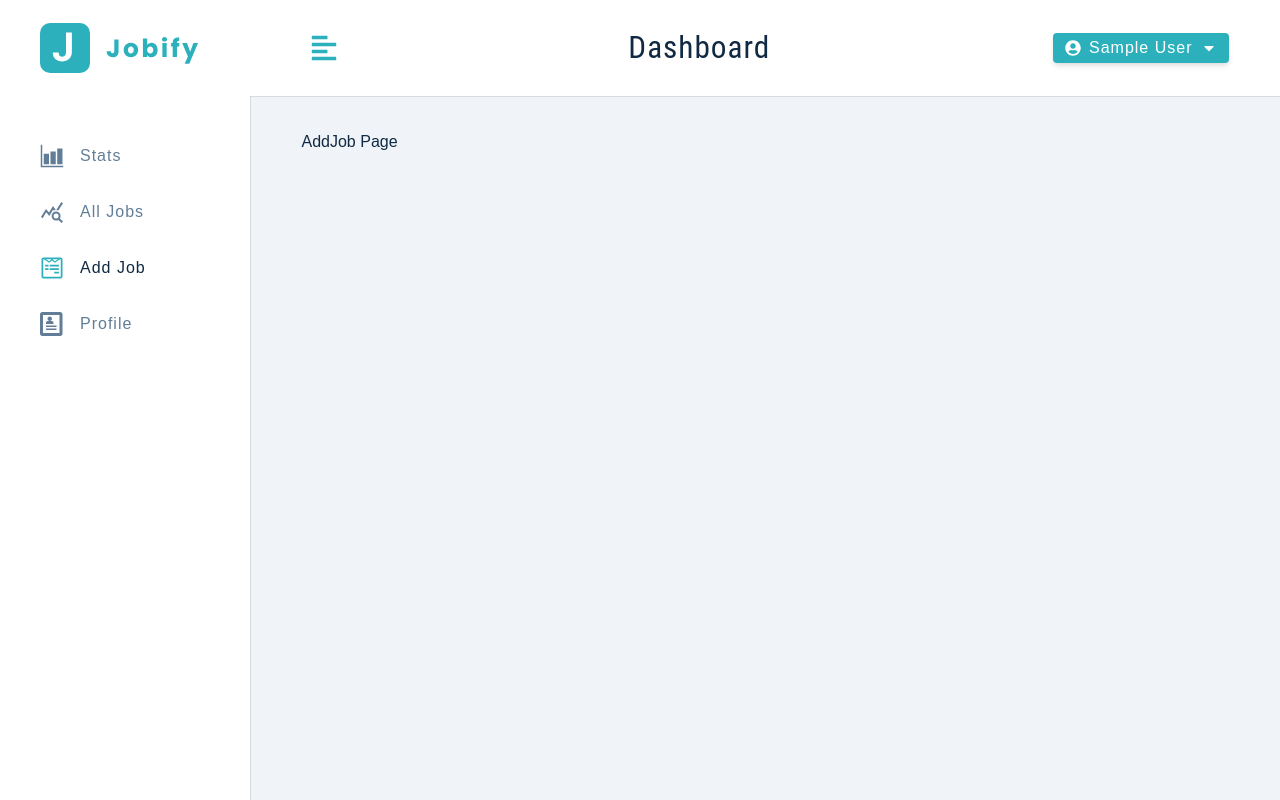
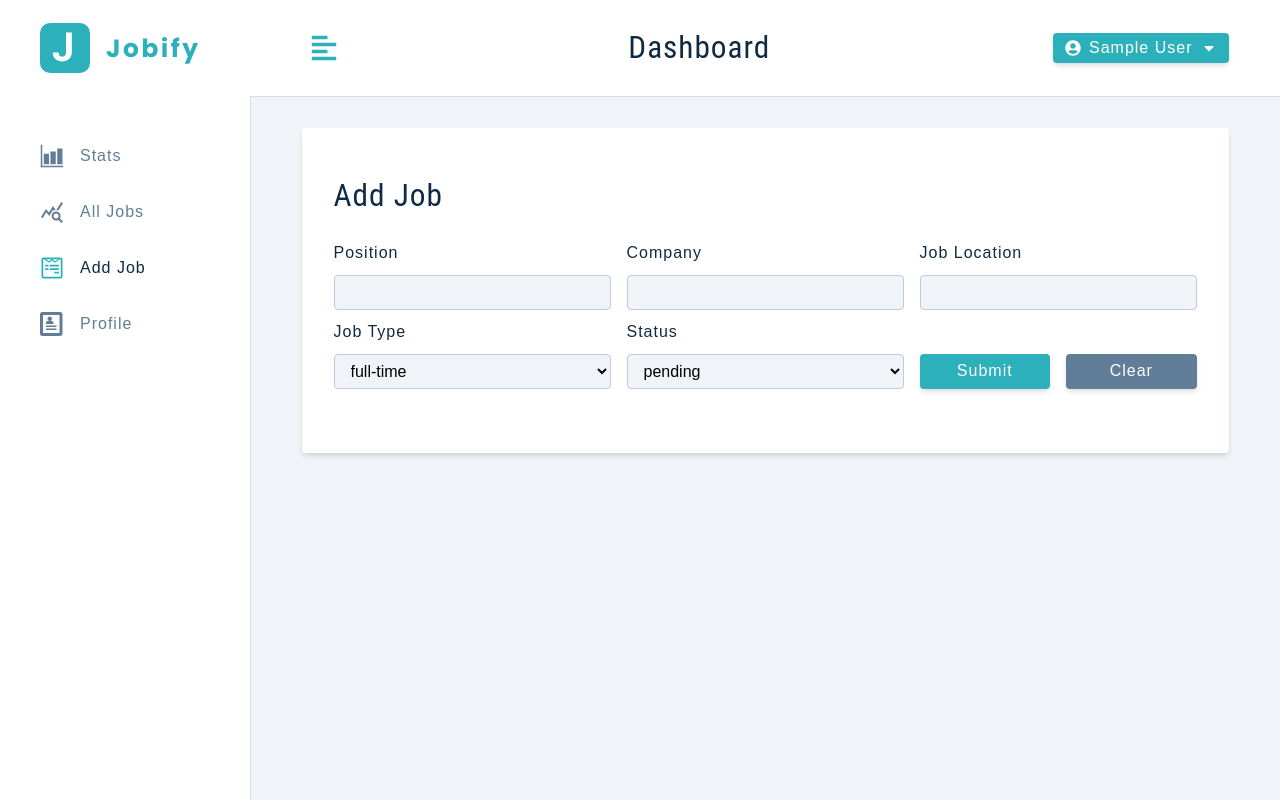
Before and after one commit to amansahu22/jobify-mern, a React (Create React App) app in the folder client/: page /add-job in a window 1280 px wide. Built offline with nearby package versions, Linux system fonts and the light colour scheme; sample sign-in values are in the browser's storage; the HTML template or start-up script is replaced by a standard one.

Commit message:
Add Job Front End completed

```diff
--- a/client/package.json
+++ b/client/package.json
@@ -9,11 +9,13 @@
     "axios": "^0.26.1",
     "history": "^5.3.0",
     "normalize.css": "^8.0.1",
+    "path": "^0.12.7",
     "react": "^17.0.2",
     "react-dom": "^17.0.2",
     "react-icons": "^4.3.1",
     "react-router-dom": "^6.2.2",
     "react-scripts": "5.0.0",
+    "stream": "^0.0.2",
     "styled-components": "^5.3.3",
     "web-vitals": "^2.1.4"
   },
--- a/client/src/context/actions.js
+++ b/client/src/context/actions.js
@@ -23,3 +23,13 @@ export const UPDATE_USER_BEGIN = "UPDATE_USER_BEGIN";
 export const UPDATE_USER_SUCCESS = "UPDATE_USER_SUCCESS";
 
 export const UPDATE_USER_ERROR = "UPDATE_USER_ERROR";
+
+export const HANDLE_JOB_INPUT_CHANGE = "HANDLE_JOB_INPUT_CHANGE";
+
+export const ClEAR_JOB_INPUT = "ClEAR_JOB_INPUT";
+
+export const CREATE_JOB_BEGIN='CREATE_JOB_BEGIN';
+
+export const CREATE_JOB_SUCCESS='CREATE_JOB_SUCCESS';
+
+export const CREATE_JOB_ERROR='CREATE_JOB_ERROR'
--- a/client/src/context/appContext.js
+++ b/client/src/context/appContext.js
@@ -15,6 +15,11 @@ import {
   UPDATE_USER_BEGIN,
   UPDATE_USER_SUCCESS,
   UPDATE_USER_ERROR,
+  HANDLE_JOB_INPUT_CHANGE,
+  ClEAR_JOB_INPUT,
+  CREATE_JOB_BEGIN,
+  CREATE_JOB_SUCCESS,
+  CREATE_JOB_ERROR,
 } from "./actions";
 
 const user = localStorage.getItem("user");
@@ -29,8 +34,16 @@ const initialState = {
   token: token,
   user: user ? JSON.parse(user) : null,
   userLocation: location || "",
+  showSidebar: false,
+  company: "",
+  position: "",
+  status: "pending",
+  statusOptions: ["pending", "interview", "decline"],
+  jobType: "full-time",
+  jobTypeOptions: ["full-time", "part-time", "remote", "internship"],
   jobLocation: location || "",
-  showSidebar: false,
+  isEditing: false,
+  editJobid: "",
 };
 
 const AppContext = React.createContext();
@@ -191,6 +204,41 @@ const AppContextProvider = ({ children }) => {
     clearAlert();
   };
 
+  const handleJobInputChange = (name, value) => {
+    dispatch({ type: HANDLE_JOB_INPUT_CHANGE, payload: { name, value } });
+  };
+
+  const clearJobInputs = () => {
+    dispatch({ type: ClEAR_JOB_INPUT });
+  };
+
+  const createJob = async () => {
+    dispatch({ type: CREATE_JOB_BEGIN });
+    try {
+      const { company, position, jobType, userLocation, status } = state;
+
+      await authFetch.post("/jobs", {
+        company,
+        position,
+        jobType,
+        userLocation,
+        status,
+      });
+
+      dispatch({ type: CREATE_JOB_SUCCESS });
+      clearJobInputs();
+    } catch (error) {
+      if (error.response.status === 401) return;
+
+      dispatch({
+        type: CREATE_JOB_ERROR,
+        payload: { msg: error.response.data.msg },
+      });
+    }
+
+    clearAlert();
+  };
+
   return (
     <AppContext.Provider
       value={{
@@ -201,6 +249,9 @@ const AppContextProvider = ({ children }) => {
         toggleSidebar,
         logoutUser,
         updateUser,
+        handleJobInputChange,
+        clearJobInputs,
+        createJob,
       }}
     >
       {children}
--- a/client/src/context/reducer.js
+++ b/client/src/context/reducer.js
@@ -12,7 +12,13 @@ import {
   UPDATE_USER_BEGIN,
   UPDATE_USER_SUCCESS,
   UPDATE_USER_ERROR,
+  HANDLE_JOB_INPUT_CHANGE,
+  ClEAR_JOB_INPUT,
+  CREATE_JOB_BEGIN,
+  CREATE_JOB_SUCCESS,
+  CREATE_JOB_ERROR,
 } from "./actions";
+
 import { initialState } from "./appContext";
 const reducer = (state, action) => {
   if (action.type === DISPLAY_ALERT) {
@@ -145,6 +151,54 @@ const reducer = (state, action) => {
     };
   }
 
+  if (action.type === HANDLE_JOB_INPUT_CHANGE) {
+    return {
+      ...state,
+      [action.payload.name]: action.payload.value,
+    };
+  }
+
+  if (action.type === ClEAR_JOB_INPUT) {
+    return {
+      ...state,
+      company: "",
+      position: "",
+      status: "pending",
+      jobType: "full-time",
+      jobLocation: state.userLocation || "",
+      isEditing: false,
+      editJobid: "",
+      isAlertShown: false,
+    };
+  }
+
+  if (action.type === CREATE_JOB_BEGIN) {
+    return {
+      ...state,
+      isLoading: true,
+    };
+  }
+
+  if (action.type === CREATE_JOB_SUCCESS) {
+    return {
+      ...state,
+      isLoading: false,
+      isAlertShown: true,
+      alertType: "success",
+      alertText: "New Job Created",
+    };
+  }
+
+  if (action.type === CREATE_JOB_ERROR) {
+    return {
+      ...state,
+      isLoading: false,
+      isAlertShown: true,
+      alertType: "danger",
+      alertText: action.payload.msg,
+    };
+  }
+
   throw new Error(`No Such Action: ${action.type}`);
 };
 
--- a/client/src/pages/dashboard/AddJob.js
+++ b/client/src/pages/dashboard/AddJob.js
@@ -1,7 +1,141 @@
+import Wrapper from "../../assets/wrappers/DashboardFormPage";
+import { Alert, FormRow } from "../../components";
+import { useAppContext } from "../../context/appContext";
+
 const AddJob = () => {
-    return (
-        <div>AddJob Page</div>
-    )
-}
+  const {
+    isLoading,
+    displayAlert,
+    isAlertShown,
+    isEditing,
+    company,
+    position,
+    status,
+    jobType,
+    statusOptions,
+    jobTypeOptions,
+    jobLocation,
+    handleJobInputChange,
+    clearJobInputs,
+    createJob,
+  } = useAppContext();
 
-export default AddJob
+  const handleInputChange = (e) => {
+    const name = e.target.name;
+    const value = e.target.value;
+    handleJobInputChange(name, value);
+  };
+
+  const formSubmitHandler = (event) => {
+    event.preventDefault();
+    if (!position || !company || !jobLocation) {
+      displayAlert();
+      return;
+    }
+
+    if (isEditing) {
+      return;
+    }
+
+    createJob();
+  };
+  return (
+    <Wrapper>
+      <form className="form">
+        <h3>{isEditing ? "edit job" : "add job"}</h3>
+        {isAlertShown && <Alert />}
+
+        {/* position */}
+        <div className="form-center">
+          <FormRow
+            type="text"
+            name="position"
+            value={position}
+            onChange={handleInputChange}
+          />
+
+          {/* company */}
+          <FormRow
+            type="text"
+            name="company"
+            value={company}
+            onChange={handleInputChange}
+          />
+
+          {/* job location */}
+          <FormRow
+            type="text"
+            name="jobLocation"
+            value={jobLocation}
+            onChange={handleInputChange}
+            labelText="job location"
+          />
+
+          {/* job type */}
+
+          <div className="form-row">
+            <label className="form-label">job type</label>
+            <select
+              name="jobType"
+              value={jobType}
+              onChange={handleInputChange}
+              className="form-select"
+            >
+              {jobTypeOptions.map((type, index) => {
+                return (
+                  <option key={index} value={type}>
+                    {type}
+                  </option>
+                );
+              })}
+            </select>
+          </div>
+
+          {/*job status */}
+
+          <div className="form-row">
+            <label className="form-label">status</label>
+            <select
+              name="status"
+              value={status}
+              onChange={handleInputChange}
+              className="form-select"
+            >
+              {statusOptions.map((type, index) => {
+                return (
+                  <option key={index} value={type}>
+                    {type}
+                  </option>
+                );
+              })}
+            </select>
+          </div>
+
+          <div className="btn-container">
+            <button
+              className="btn btn-block submit-btn"
+              type="submit"
+              onClick={formSubmitHandler}
+              disabled={isLoading}
+            >
+              submit
+            </button>
+            <button
+              className="btn btn-block clear-btn"
+              type="clear"
+              onClick={(event) => {
+                //at first we have to prevent the default behaviour of form because this button is inside of form so pressing it would cost us refresh of page
+                event.preventDefault();
+                clearJobInputs();
+              }}
+            >
+              clear
+            </button>
+          </div>
+        </div>
+      </form>
+    </Wrapper>
+  );
+};
+
+export default AddJob;
--- a/client/src/pages/dashboard/SharedLayout.js
+++ b/client/src/pages/dashboard/SharedLayout.js
@@ -1,5 +1,5 @@
 import Wrapper from "../../assets/wrappers/SharedLayout";
-import { Outlet, Link } from "react-router-dom";
+import { Outlet } from "react-router-dom";
 import { Navbar, BigSidebar, SmallSidebar } from "../../components";
 
 const SharedLayout = () => {
--- a/package.json
+++ b/package.json
@@ -5,7 +5,7 @@
   "main": "index.js",
   "type": "module",
   "scripts": {
-    "start":"nodemon server",
+    "start": "nodemon server",
     "server": "nodemon server --ignore client",
     "client": "npm start --prefix client",
     "dev": "concurrently --kill-others-on-fail \"npm run server\" \"npm run client\" "
@@ -31,6 +31,7 @@
     "jsonwebtoken": "^8.5.1",
     "mongoose": "^6.2.4",
     "morgan": "^1.10.0",
+    "path": "^0.12.7",
     "validator": "^13.7.0"
   },
   "devDependencies": {
```
Also changed, not shown: 2 other files (tests, documents, lock files or other folders).
